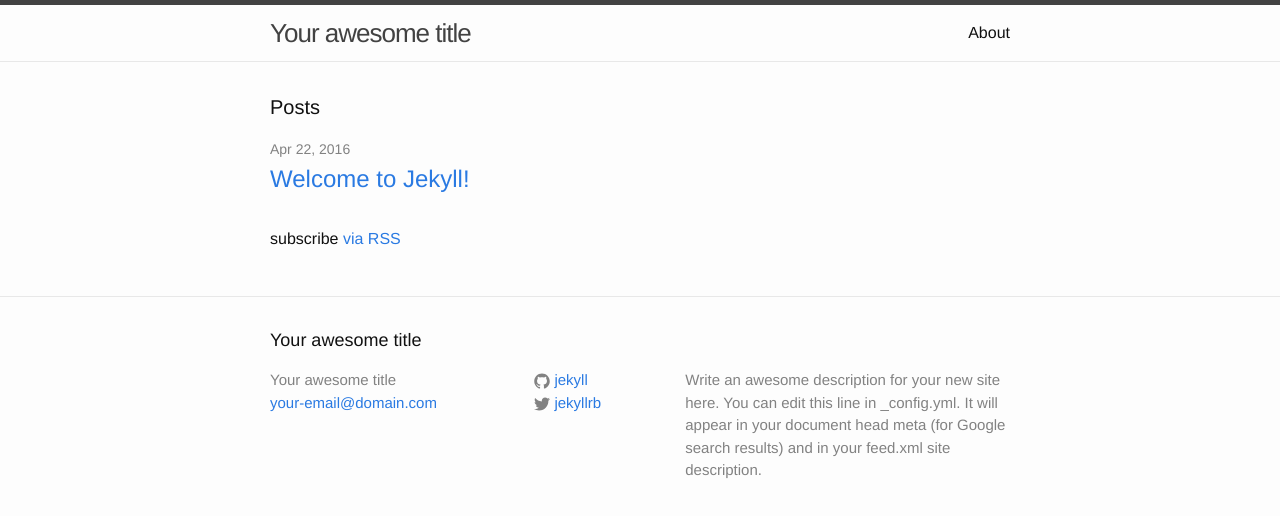
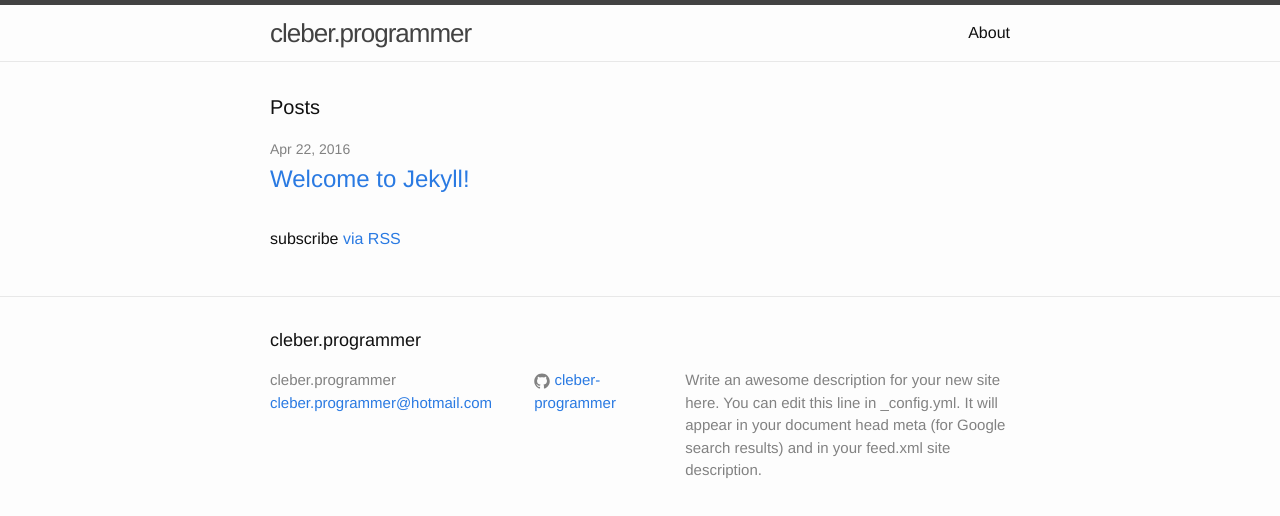
Before and after one commit to cleber-programmer/cleber-programmer.github.io, a plain HTML site: page index.html in a window 1280 px wide. Drawn offline with Linux system fonts and the light colour scheme.

Commit message:
alteracao do nome e contatos do blog

```diff
--- a/index.html
+++ b/index.html
@@ -6,13 +6,13 @@
   <meta http-equiv="X-UA-Compatible" content="IE=edge">
   <meta name="viewport" content="width=device-width, initial-scale=1">
 
-  <title>Your awesome title</title>
+  <title>cleber.programmer</title>
   <meta name="description" content="Write an awesome description for your new site here. You can edit this line in _config.yml. It will appear in your document head meta (for Google search results) and in your feed.xml site description.
 ">
 
   <link rel="stylesheet" href="/css/main.css">
-  <link rel="canonical" href="http://yourdomain.com/">
-  <link rel="alternate" type="application/rss+xml" title="Your awesome title" href="http://yourdomain.com/feed.xml">
+  <link rel="canonical" href="http://cleber-programmer.github.io/">
+  <link rel="alternate" type="application/rss+xml" title="cleber.programmer" href="http://cleber-programmer.github.io/feed.xml">
 </head>
 
 
@@ -22,7 +22,7 @@
 
   <div class="wrapper">
 
-    <a class="site-title" href="/">Your awesome title</a>
+    <a class="site-title" href="/">cleber.programmer</a>
 
     <nav class="site-nav">
       <a href="#" class="menu-icon">
@@ -82,13 +82,13 @@
 
   <div class="wrapper">
 
-    <h2 class="footer-heading">Your awesome title</h2>
+    <h2 class="footer-heading">cleber.programmer</h2>
 
     <div class="footer-col-wrapper">
       <div class="footer-col footer-col-1">
         <ul class="contact-list">
-          <li>Your awesome title</li>
-          <li><a href="mailto:your-email@domain.com">your-email@domain.com</a></li>
+          <li>cleber.programmer</li>
+          <li><a href="mailto:cleber.programmer@hotmail.com">cleber.programmer@hotmail.com</a></li>
         </ul>
       </div>
 
@@ -96,18 +96,12 @@
         <ul class="social-media-list">
 
           <li>
-            <a href="https://github.com/jekyll"><span class="icon icon--github"><svg viewBox="0 0 16 16"><path fill="#828282" d="M7.999,0.431c-4.285,0-7.76,3.474-7.76,7.761 c0,3.428,2.223,6.337,5.307,7.363c0.388,0.071,0.53-0.168,0.53-0.374c0-0.184-0.007-0.672-0.01-1.32 c-2.159,0.469-2.614-1.04-2.614-1.04c-0.353-0.896-0.862-1.135-0.862-1.135c-0.705-0.481,0.053-0.472,0.053-0.472 c0.779,0.055,1.189,0.8,1.189,0.8c0.692,1.186,1.816,0.843,2.258,0.645c0.071-0.502,0.271-0.843,0.493-1.037 C4.86,11.425,3.049,10.76,3.049,7.786c0-0.847,0.302-1.54,0.799-2.082C3.768,5.507,3.501,4.718,3.924,3.65 c0,0,0.652-0.209,2.134,0.796C6.677,4.273,7.34,4.187,8,4.184c0.659,0.003,1.323,0.089,1.943,0.261 c1.482-1.004,2.132-0.796,2.132-0.796c0.423,1.068,0.157,1.857,0.077,2.054c0.497,0.542,0.798,1.235,0.798,2.082 c0,2.981-1.814,3.637-3.543,3.829c0.279,0.24,0.527,0.713,0.527,1.437c0,1.037-0.01,1.874-0.01,2.129 c0,0.208,0.14,0.449,0.534,0.373c3.081-1.028,5.302-3.935,5.302-7.362C15.76,3.906,12.285,0.431,7.999,0.431z"/></svg>
-</span><span class="username">jekyll</span></a>
+            <a href="https://github.com/cleber-programmer"><span class="icon icon--github"><svg viewBox="0 0 16 16"><path fill="#828282" d="M7.999,0.431c-4.285,0-7.76,3.474-7.76,7.761 c0,3.428,2.223,6.337,5.307,7.363c0.388,0.071,0.53-0.168,0.53-0.374c0-0.184-0.007-0.672-0.01-1.32 c-2.159,0.469-2.614-1.04-2.614-1.04c-0.353-0.896-0.862-1.135-0.862-1.135c-0.705-0.481,0.053-0.472,0.053-0.472 c0.779,0.055,1.189,0.8,1.189,0.8c0.692,1.186,1.816,0.843,2.258,0.645c0.071-0.502,0.271-0.843,0.493-1.037 C4.86,11.425,3.049,10.76,3.049,7.786c0-0.847,0.302-1.54,0.799-2.082C3.768,5.507,3.501,4.718,3.924,3.65 c0,0,0.652-0.209,2.134,0.796C6.677,4.273,7.34,4.187,8,4.184c0.659,0.003,1.323,0.089,1.943,0.261 c1.482-1.004,2.132-0.796,2.132-0.796c0.423,1.068,0.157,1.857,0.077,2.054c0.497,0.542,0.798,1.235,0.798,2.082 c0,2.981-1.814,3.637-3.543,3.829c0.279,0.24,0.527,0.713,0.527,1.437c0,1.037-0.01,1.874-0.01,2.129 c0,0.208,0.14,0.449,0.534,0.373c3.081-1.028,5.302-3.935,5.302-7.362C15.76,3.906,12.285,0.431,7.999,0.431z"/></svg>
+</span><span class="username">cleber-programmer</span></a>
 
           </li>
 
 
-
-          <li>
-            <a href="https://twitter.com/jekyllrb"><span class="icon icon--twitter"><svg viewBox="0 0 16 16"><path fill="#828282" d="M15.969,3.058c-0.586,0.26-1.217,0.436-1.878,0.515c0.675-0.405,1.194-1.045,1.438-1.809c-0.632,0.375-1.332,0.647-2.076,0.793c-0.596-0.636-1.446-1.033-2.387-1.033c-1.806,0-3.27,1.464-3.27,3.27 c0,0.256,0.029,0.506,0.085,0.745C5.163,5.404,2.753,4.102,1.14,2.124C0.859,2.607,0.698,3.168,0.698,3.767 c0,1.134,0.577,2.135,1.455,2.722C1.616,6.472,1.112,6.325,0.671,6.08c0,0.014,0,0.027,0,0.041c0,1.584,1.127,2.906,2.623,3.206 C3.02,9.402,2.731,9.442,2.433,9.442c-0.211,0-0.416-0.021-0.615-0.059c0.416,1.299,1.624,2.245,3.055,2.271 c-1.119,0.877-2.529,1.4-4.061,1.4c-0.264,0-0.524-0.015-0.78-0.046c1.447,0.928,3.166,1.469,5.013,1.469 c6.015,0,9.304-4.983,9.304-9.304c0-0.142-0.003-0.283-0.009-0.423C14.976,4.29,15.531,3.714,15.969,3.058z"/></svg>
-</span><span class="username">jekyllrb</span></a>
-
-          </li>
 
         </ul>
       </div>
```
Also changed, not shown: about/index.html (+8 -14 lines), feed.xml (+7 -7 lines), jekyll/update/2016/04/22/welcome-to-jekyll.html (+8 -14 lines).
